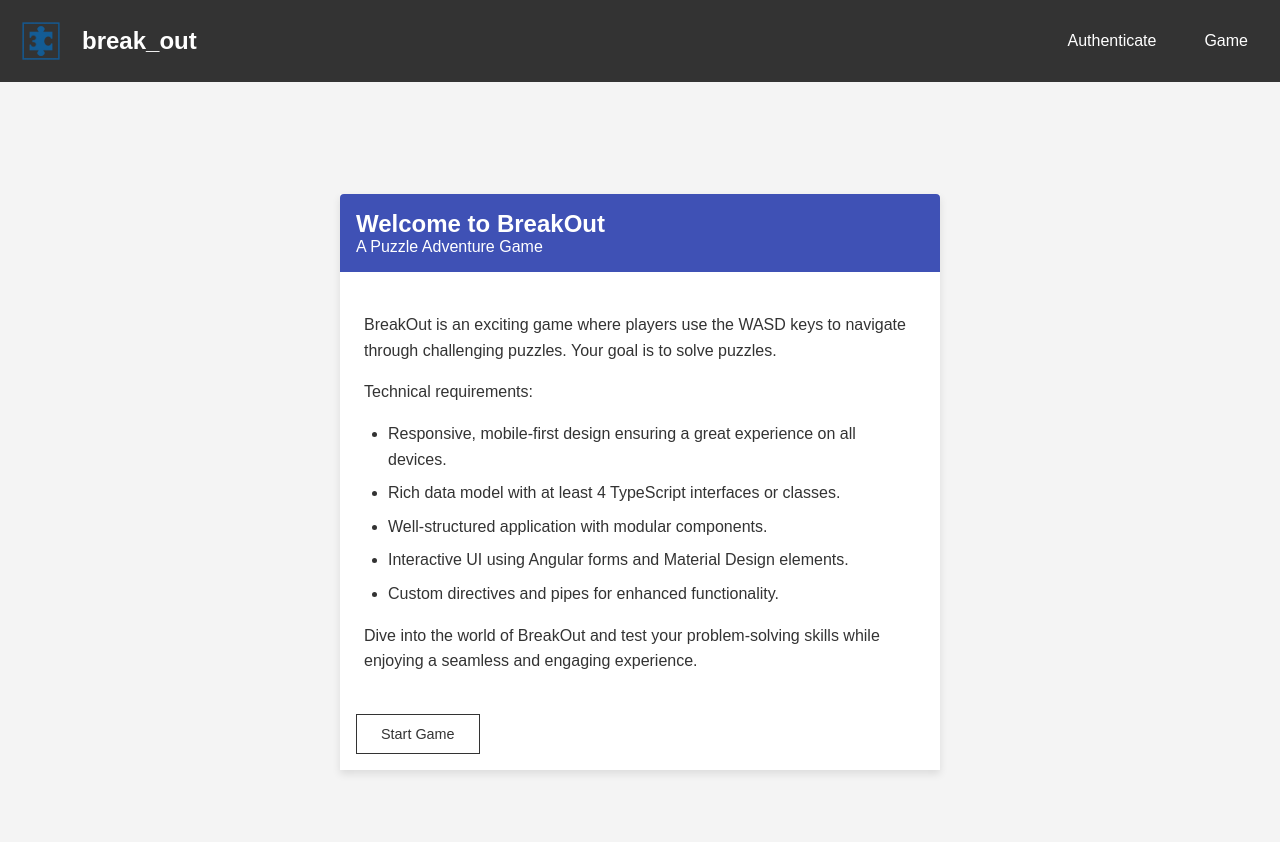
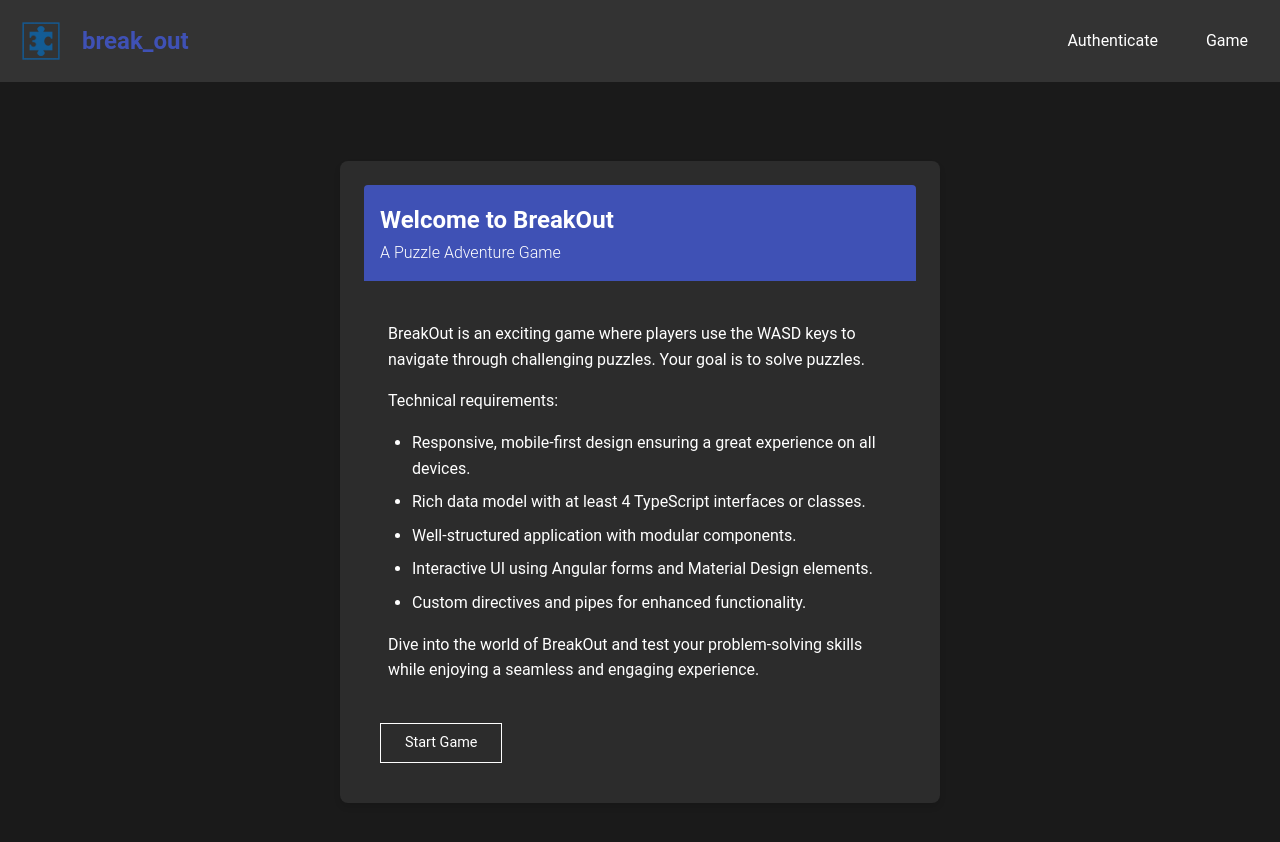
Before and after one commit to TriGonostylops/break-out, an Angular app in the folder break_out/: page / in a window 1280 px wide. Shown: the top 842 px of the page. Built offline with nearby package versions, Linux system fonts and the light colour scheme.

Commit message:
style: even quicker adjustments

```diff
--- a/break_out/src/app/pages/home/home.component.html
+++ b/break_out/src/app/pages/home/home.component.html
@@ -8,12 +8,8 @@
       <p>
         BreakOut is an exciting game where players use the WASD keys to navigate
         through challenging puzzles. Your goal is to solve puzzles.
-
       </p>
-        <p>
-          Technical requirements:
-
-        </p>
+      <p>Technical requirements:</p>
       <ul>
         <li>
           Responsive, mobile-first design ensuring a great experience on all
@@ -34,7 +30,14 @@
       </p>
     </mat-card-content>
     <mat-card-actions>
-      <button mat-stroked-button color="accent" (click)="startGame()">Start Game</button>
+      <button
+        mat-stroked-button
+        color="accent"
+        class="start-game"
+        (click)="startGame()"
+      >
+        Start Game
+      </button>
     </mat-card-actions>
   </mat-card>
 </div>
--- a/break_out/src/app/pages/home/home.component.scss
+++ b/break_out/src/app/pages/home/home.component.scss
@@ -3,7 +3,6 @@
   justify-content: center;
   align-items: center;
   padding: 2rem;
-  background-color: #f4f4f4;
   min-height: 100vh;
 }
 
@@ -11,8 +10,11 @@ mat-card {
   width: 100%;
   max-width: 600px;
   margin: 1rem;
-  background-color: #ffffff;
-  box-shadow: 0 4px 8px rgba(0, 0, 0, 0.1);
+  background-color: #2c2c2c;
+  color: white;
+  box-shadow: 0 4px 6px rgba(0, 0, 0, 0.1);
+  border-radius: 8px;
+  padding: 1.5rem;
 }
 
 mat-card-header {
@@ -36,7 +38,7 @@ mat-card-content {
   padding: 1.5rem;
   font-size: 1rem;
   line-height: 1.6;
-  color: #333;
+  color: white;
 }
 
 ul {
@@ -57,3 +59,10 @@ mat-card-actions {
 button {
   font-size: 0.9rem;
 }
+
+button.start-game:hover {
+  transition: all 0.5s ease;
+  background-color: white;
+  color: black;
+  border: 1px solid black;
+}
--- a/break_out/src/app/pages/home/home.component.ts
+++ b/break_out/src/app/pages/home/home.component.ts
@@ -13,7 +13,6 @@ export class HomeComponent {
   constructor(private router: Router) {}
 
   startGame(): void {
-    // Navigate to the Map Selector page
     this.router.navigate(['/map-selector']);
   }
 }
--- a/break_out/src/app/pages/map-selector/map-selector.component.scss
+++ b/break_out/src/app/pages/map-selector/map-selector.component.scss
@@ -39,7 +39,7 @@
   text-align: center;
   font-weight: bold;
   font-size: 1.2rem;
-  color: #add8e6;
+  color: white;
   margin-bottom: 0.5rem;
 }
 
--- a/break_out/src/styles.scss
+++ b/break_out/src/styles.scss
@@ -1,13 +1,16 @@
 body {
   margin: 0;
-  font-family: Arial, sans-serif;
-  background-color: #f4f4f4;
-  color: #333;
+  font-family: "Roboto", sans-serif;
+  background-color: #1a1a1a;
+  color: #f5f5f5;
+  line-height: 1.6;
+  font-size: 16px;
 }
 
 a {
+  font-family: "Roboto", sans-serif;
   text-decoration: none;
-  color: inherit;
+  color: #3f51b5;
 }
 
 * {
```
